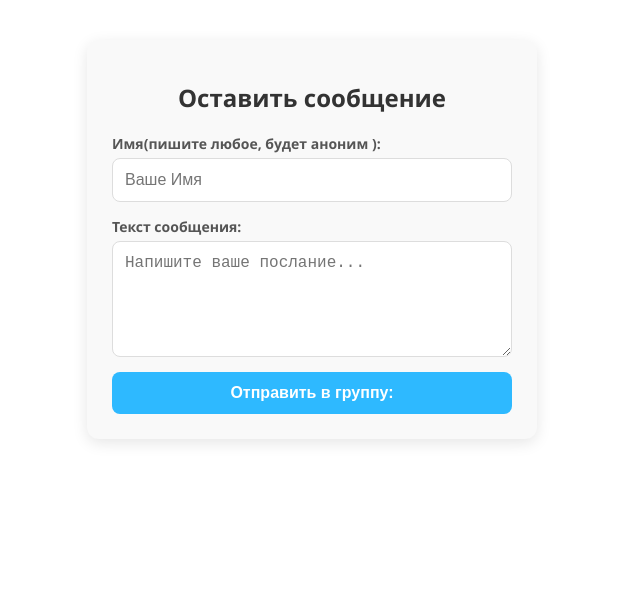
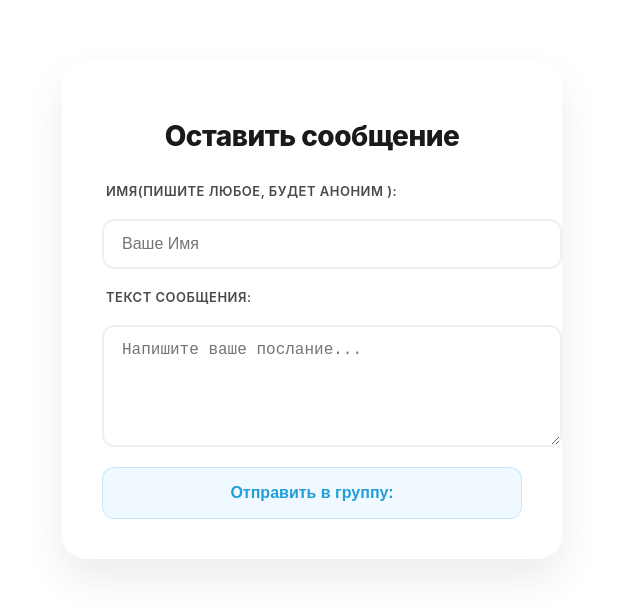
Before and after one commit to Danikowo/-j-j, a plain HTML site: page index.html in a window 1280 px wide. Shown: the whole page, without its empty margins (328-968 px from the left). Drawn offline with Linux system fonts and the light colour scheme; files whose address does not match are found by name.

Commit message:
Update style.css

```diff
--- a/style.css
+++ b/style.css
@@ -1,76 +1,95 @@
+:root {
+    --primary-gradient: linear-gradient(135deg, #667eea 0%, #764ba2 100%);
+    --tg-color: #229ED9;
+    --input-bg: rgba(255, 255, 255, 0.9);
+}
+
 .form-container {
-	max-width: 400px;
-	margin: 40px auto;
-	padding: 25px;
-	background-color: #f9f9f9;
-	border-radius: 12px;
-	box-shadow: 0 4px 15px rgba(0, 0, 0, 0.1);
-	font-family: "Segoe UI", Tahoma, Geneva, Verdana, sans-serif;
+    max-width: 420px;
+    margin: 60px auto;
+    padding: 40px;
+    background: #ffffff;
+    border-radius: 24px;
+    /* Глубокая мягкая тень */
+    box-shadow: 0 20px 40px rgba(0, 0, 0, 0.08);
+    font-family: 'Inter', -apple-system, sans-serif;
 }
 
 h1 {
     text-align: center;
-	color: #333;
-	margin-bottom: 20px;
-	font-size: 24px;
+    color: #1a1a1a;
+    margin-bottom: 30px;
+    font-size: 28px;
+    font-weight: 800;
+    letter-spacing: -0.5px;
 }
 
 #form {
     display: flex;
     flex-direction: column;
-	gap: 15px;
+    gap: 20px;
 }
 
 label {
     font-weight: 600;
-	color: #555;
-	margin-bottom: -10px;
-	font-size: 14px;
+    color: #4a4a4a;
+    font-size: 13px;
+    text-transform: uppercase;
+    letter-spacing: 0.5px;
+    margin-left: 4px;
 }
 
 input,
 textarea {
     width: 100%;
-	padding: 12px;
-	border: 1px solid #ddd;
-	border-radius: 8px;
+    padding: 14px 18px;
+    background: var(--input-bg);
+    border: 2px solid #f0f0f0;
+    border-radius: 12px;
     font-size: 16px;
-	box-sizing: border-box; /* Чтобы padding не раздувал ширину */
-	transition: border-color 0.3s ease;
+    color: #333;
+    transition: all 0.3s cubic-bezier(0.4, 0, 0.2, 1);
 }
 
 input:focus,
 textarea:focus {
     outline: none;
-	border-color: #007bff;
+    border-color: #667eea;
+    background: #fff;
+    box-shadow: 0 0 0 4px rgba(102, 126, 234, 0.1);
 }
-textarea {
-	resize: vertical;
+
+button {
+    padding: 16px;
+    border: none;
+    border-radius: 12px;
+    font-size: 16px;
+    font-weight: 700;
+    cursor: pointer;
+    transition: all 0.2s ease;
+    display: flex;
+    align-items: center;
+    justify-content: center;
+    gap: 8px;
 }
-button {
-	padding: 12px;
-	border: none;
-	border-radius: 8px;
-	font-size: 16px;
-	font-weight: bold;
-	cursor: pointer;
-	transition:
-		transform 0.1s,
-		opacity 0.3s;
+
+#post {
+    background: var(--primary-gradient);
+    color: white;
+    box-shadow: 0 4px 15px rgba(102, 126, 234, 0.4);
 }
-button:active {
-	transform: scale(0.98);
-}
-#post {
-	background-color: #007bff;
-	color: white;
-	margin-top: 5px;
-}
+
 #tg {
-	background-color: #2eb9ff;
-	color: white;
+    background-color: #f0f9ff;
+    color: var(--tg-color);
+    border: 1px solid rgba(34, 158, 217, 0.2);
 }
 
 button:hover {
-	opacity: 0.9;
+    transform: translateY(-2px);
+    filter: brightness(1.1);
 }
+
+button:active {
+    transform: translateY(0);
+}
```
Lines whose indentation alone changed are shown as unchanged.
